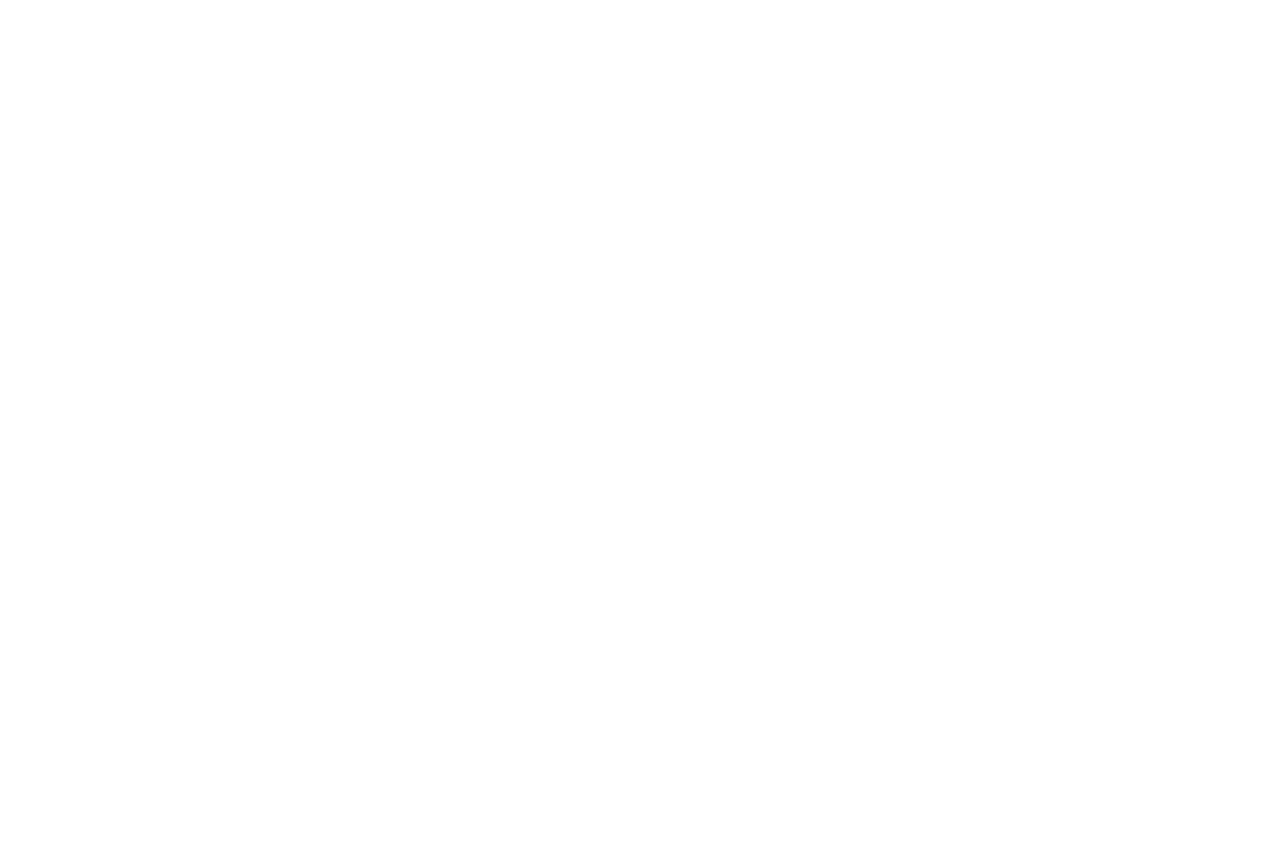
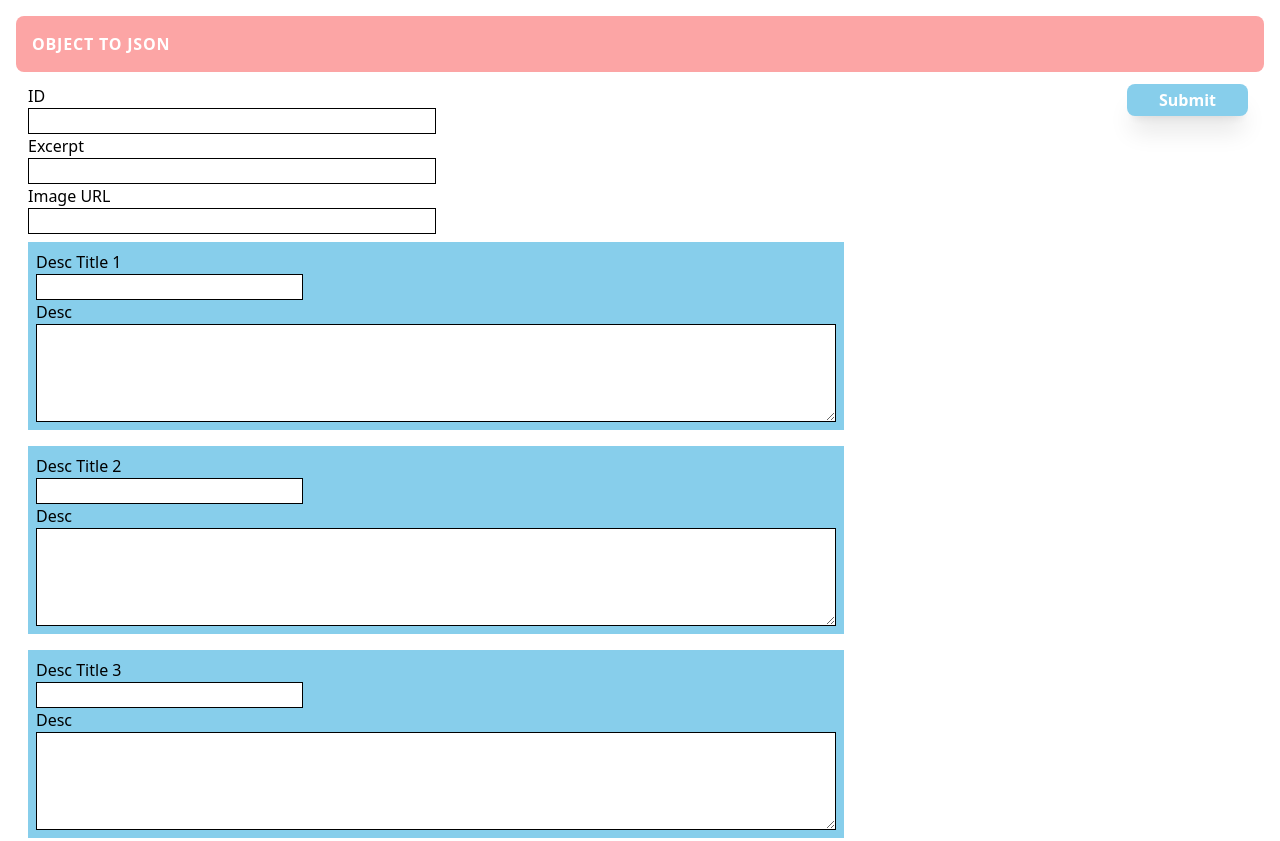
Before and after one commit to sonukuldeep/DataEntryHelper, a plain HTML site: page index.html in a window 1280 px wide. Shown: the top 841 px of the page. Before the commit the page ends 800 px from the top, so only its background shows below. Drawn offline with Linux system fonts and the light colour scheme; the site is published under a folder, as on GitHub Pages, so addresses that start at the root find nothing.

Commit message:
second commit

```diff
--- a/index.html
+++ b/index.html
@@ -5,8 +5,8 @@
     <link rel="icon" type="image/svg+xml" href="/vite.svg" />
     <meta name="viewport" content="width=device-width, initial-scale=1.0" />
     <title>Vite + React</title>
-    <script type="module" crossorigin src="/assets/index.9f760e4e.js"></script>
-    <link rel="stylesheet" href="/assets/index.214f1048.css">
+    <script type="module" crossorigin src="assets/index.9f760e4e.js"></script>
+    <link rel="stylesheet" href="assets/index.214f1048.css">
   </head>
   <body>
     <div id="root"></div>
```
